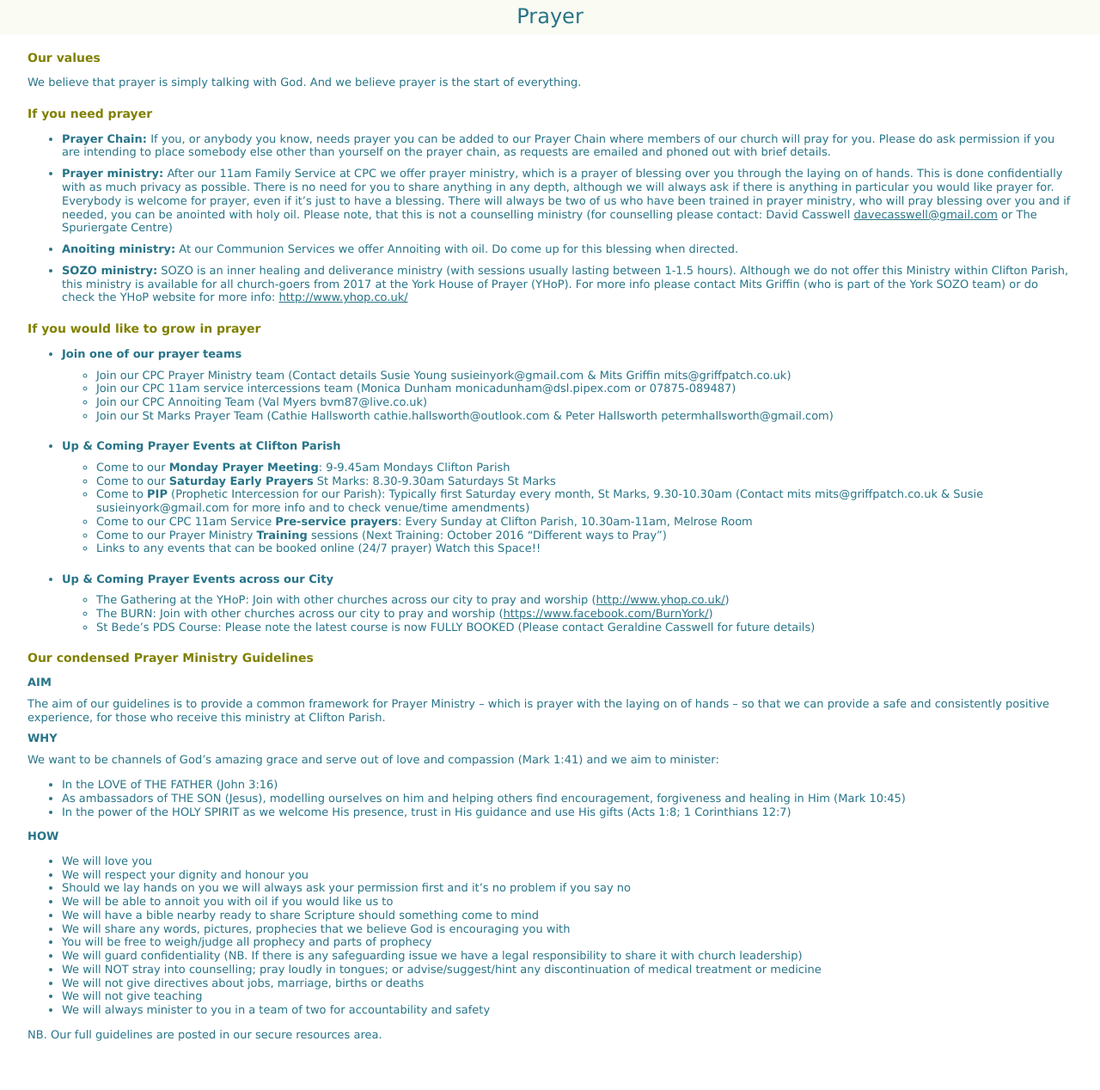
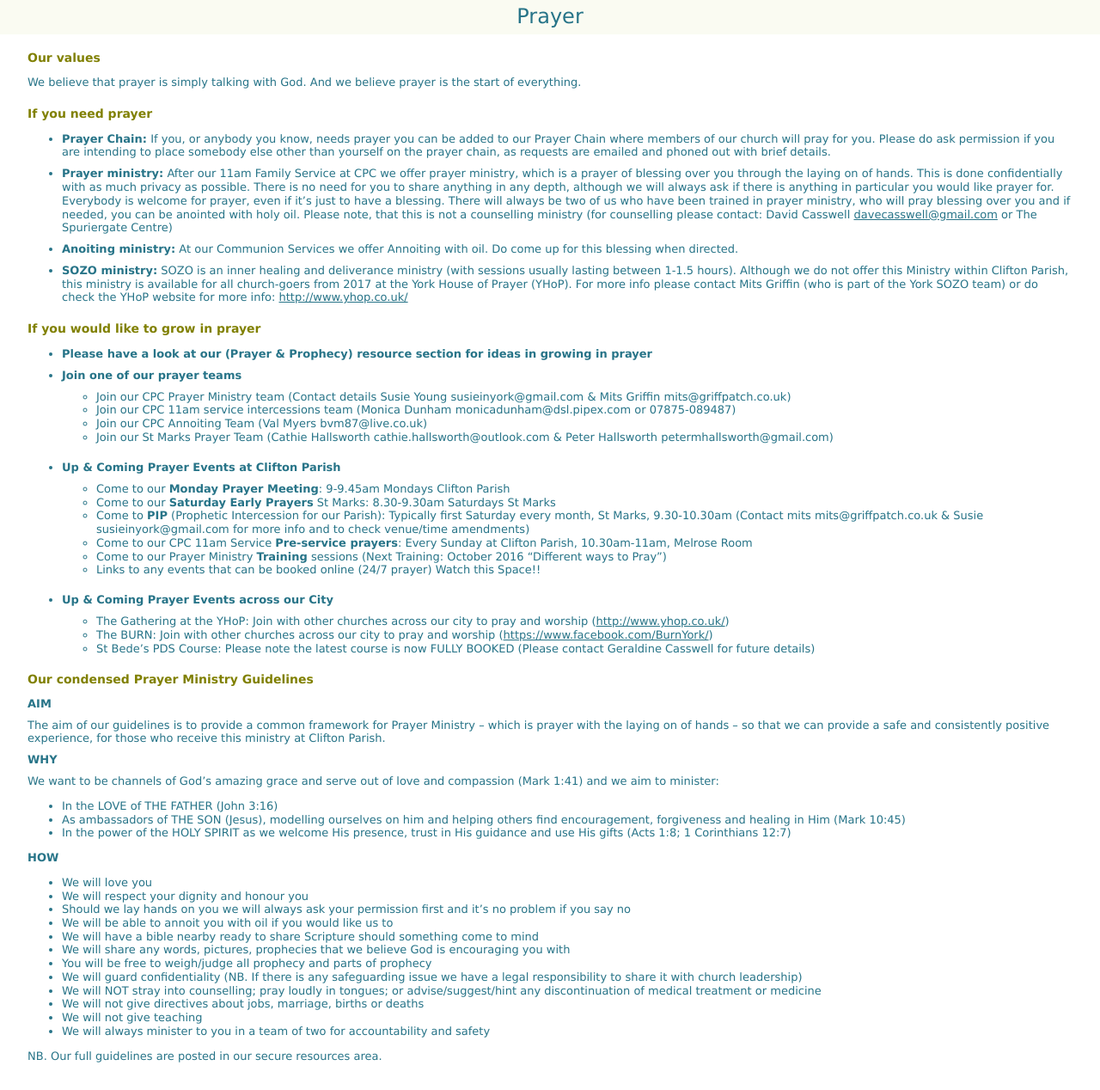
Before and after one commit to griffpatch/CPCYorkPP, a Jekyll site: the page built from pages/prayer.md, in a window 1280 px wide. Shown: the whole page at 86% size. Built offline with Jekyll 4.4.1, drawn with Linux system fonts in a browser that asks for light colours; before the commit the page ends 1244 px from its top, so only the background shows below that.

Commit message:
Update prayer.md

```diff
--- a/pages/prayer.md
+++ b/pages/prayer.md
@@ -25,6 +25,8 @@ If you need prayer
 
 If you would like to grow in prayer
 -----------------------------------
+
++ **Please have a look at our (Prayer & Prophecy) resource section for ideas in growing in prayer**
 
 + **Join one of our prayer teams**
   + Join our CPC Prayer Ministry team (Contact details Susie Young susieinyork@gmail.com & Mits Griffin mits@griffpatch.co.uk)
```
